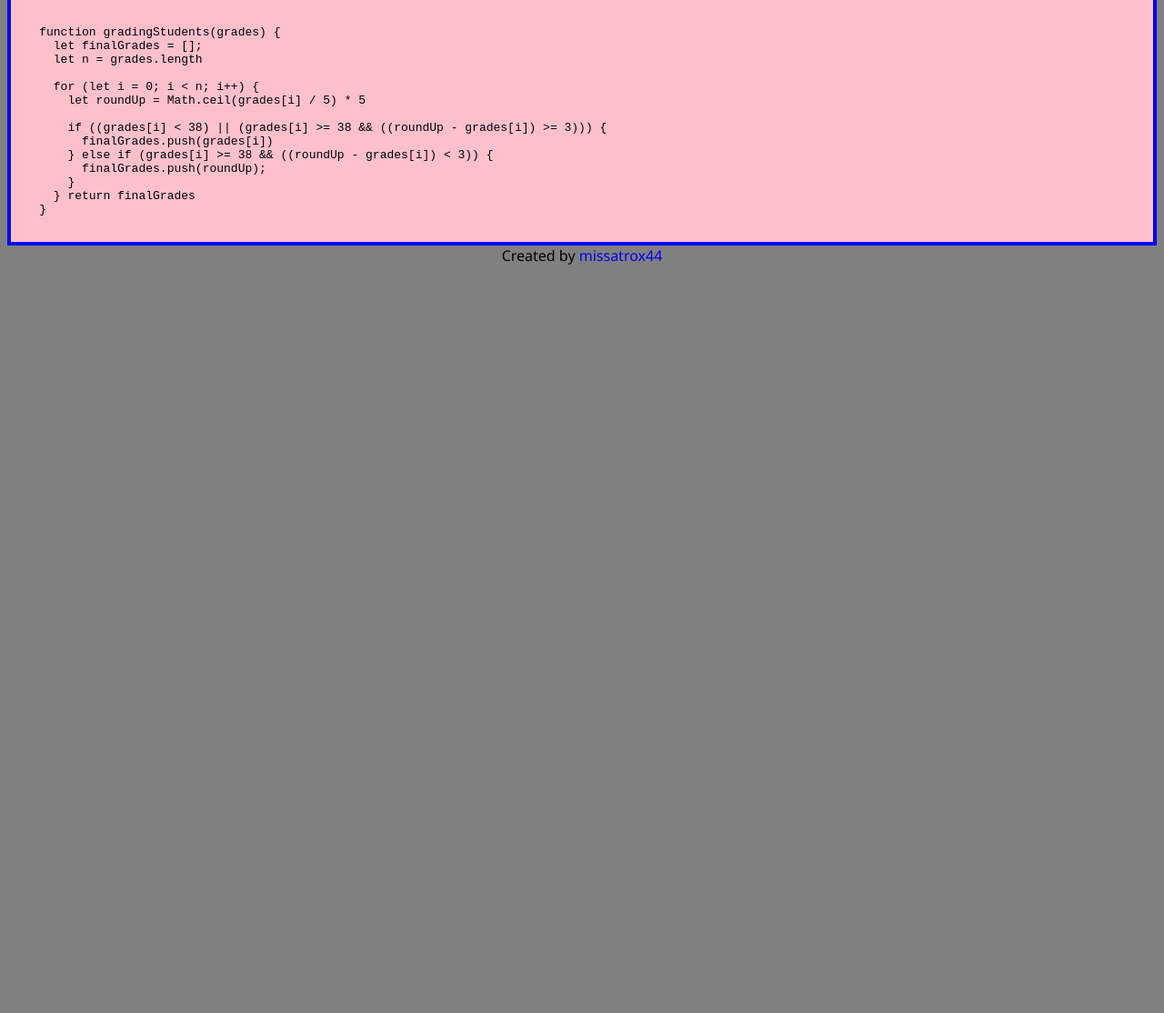
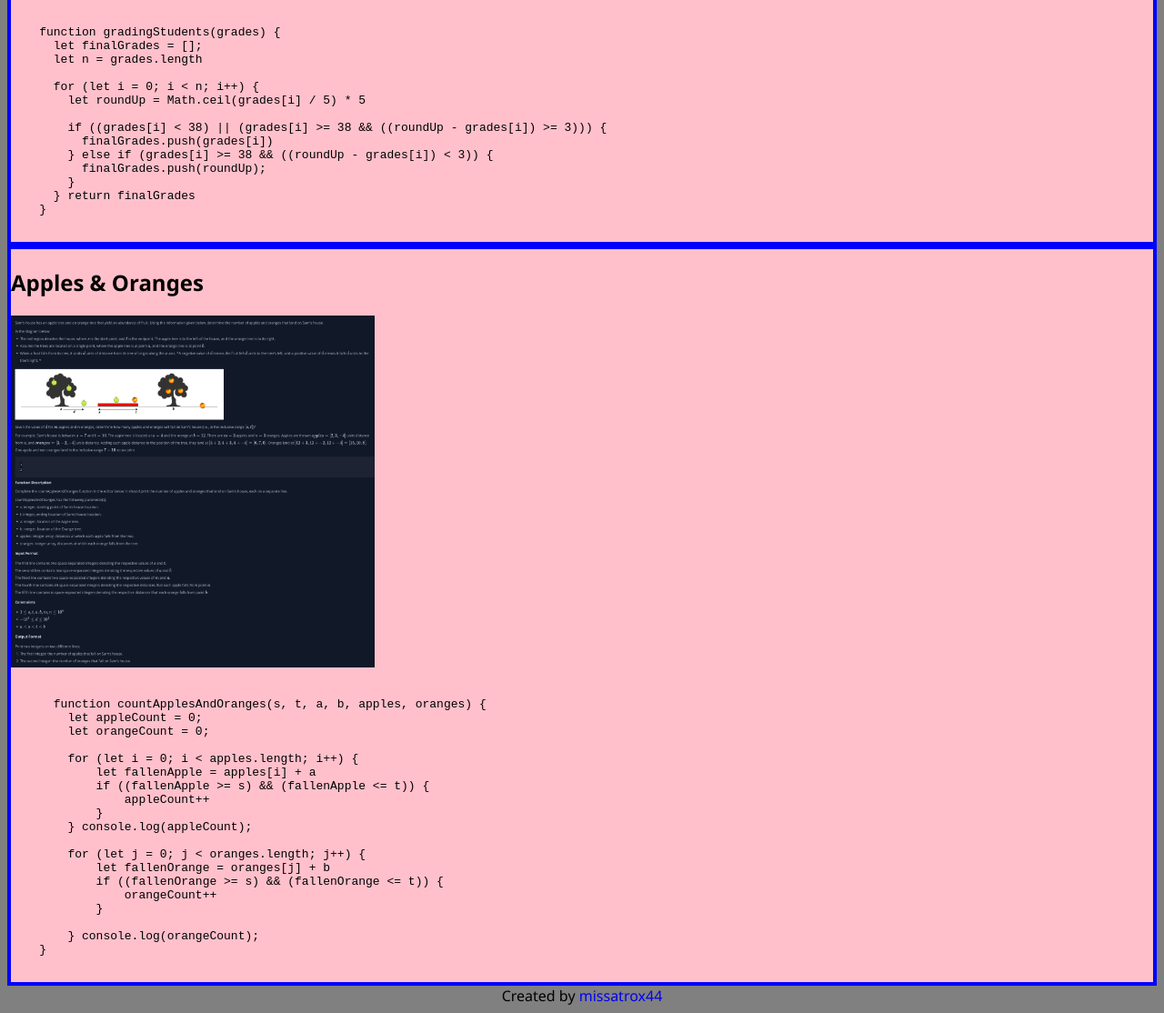
Before and after one commit to missatrox44/algo-practice-problems, a plain HTML site: page index.html in a window 1280 px wide. Shown: the part 2018-3132 px from the top of the page at 91% size. Before the commit the page ends 2318 px from the top, so only its background shows below. Drawn offline with Linux system fonts and the light colour scheme.

Commit message:
added apples and oranges

```diff
--- a/index.html
+++ b/index.html
@@ -81,6 +81,32 @@
   </code></pre>
   </div>
 
+  <div class="problem-box">
+    <h2>Apples & Oranges</h2>
+    <img width="400px" height="387px" src="./images/apples_oranges.png" alt="Apples and Oranges">
+    <br>
+    <pre><code>
+      function countApplesAndOranges(s, t, a, b, apples, oranges) {
+        let appleCount = 0;
+        let orangeCount = 0;
+
+        for (let i = 0; i < apples.length; i++) {
+            let fallenApple = apples[i] + a
+            if ((fallenApple >= s) && (fallenApple <= t)) {
+                appleCount++
+            }
+        } console.log(appleCount);
+
+        for (let j = 0; j < oranges.length; j++) {
+            let fallenOrange = oranges[j] + b
+            if ((fallenOrange >= s) && (fallenOrange <= t)) {
+                orangeCount++
+            }
+
+        } console.log(orangeCount);
+    }
+    </code></pre>
+    </div>
 
 <footer>
   Created by <a class="custom-link" href="https://github.com/missatrox44">missatrox44</a>
```
Also changed, not shown: images/apples_oranges.png (added).
